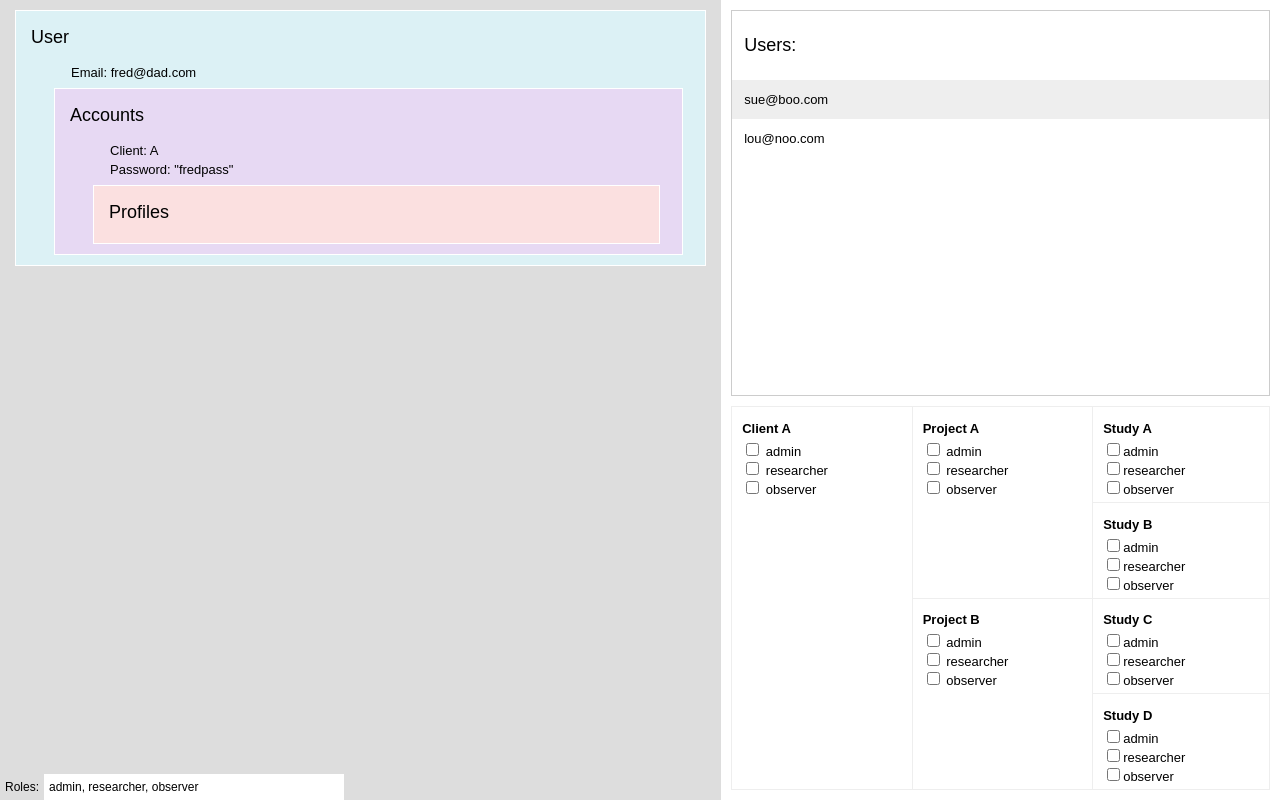
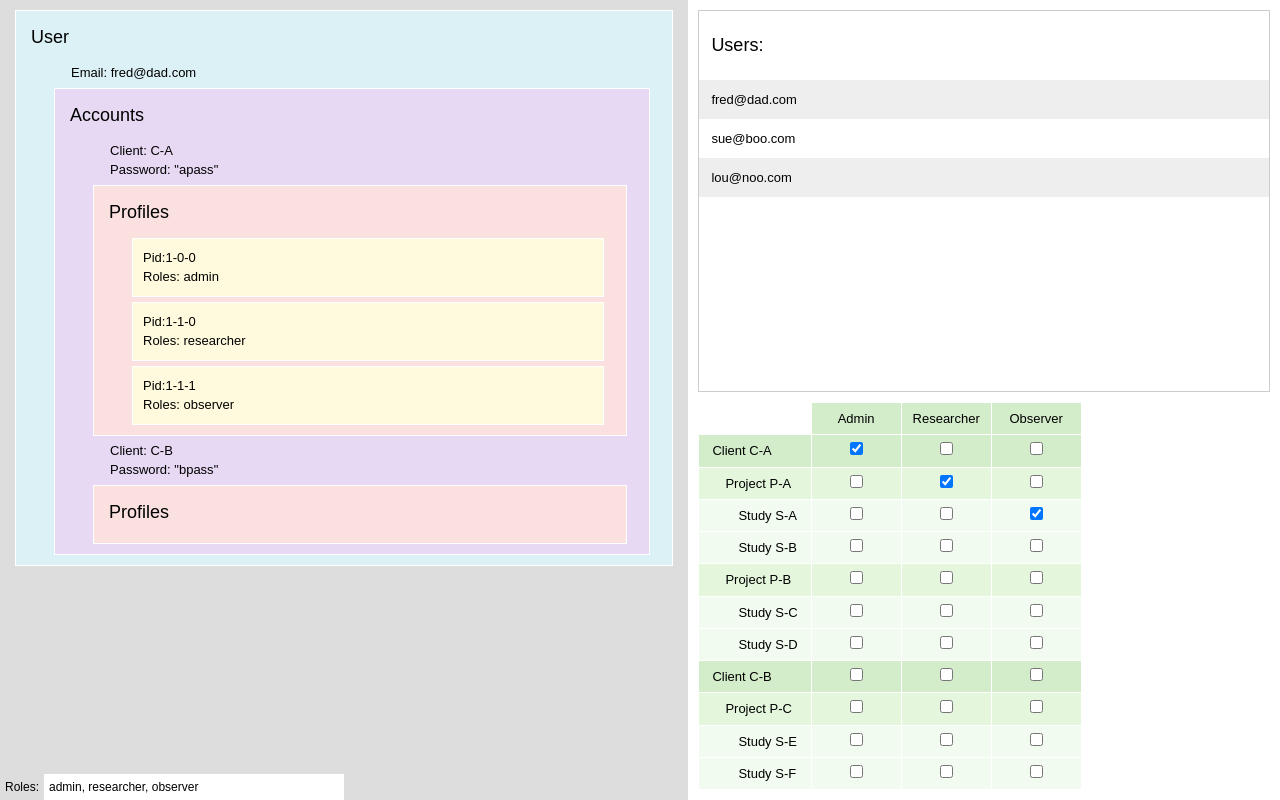
Before and after one commit to chubishere/dacl, a React (Create React App) app: page / in a window 1280 px wide. Built offline with nearby package versions, Linux system fonts and the light colour scheme.

Commit message:
add vertical Acl

```diff
--- /dev/null
+++ b/src/AclVertical.css
@@ -0,0 +1,38 @@
+.acl-vertical td {
+	line-height: 2.25;
+	border: 1px solid white;
+}
+
+.acl-vertical td:not(:first-child) {
+	text-align: center;
+	min-width: 90px;
+}
+
+.acl-vertical td:first-child {
+	padding-right: 1em;
+}
+
+.acl-vertical__roles td:not(:first-child),
+.acl-vertical__client td {
+	background-color: #d3ecca;
+}
+
+.acl-vertical__project td {
+	background-color: #e4f7dd;
+}
+
+.acl-vertical__study td {
+	background-color: #f2fbef;
+}
+
+.acl-vertical__client td:first-child {
+	padding-left: 1em;
+}
+
+.acl-vertical__project td:first-child {
+	padding-left: 2em;
+}
+
+.acl-vertical__study td:first-child {
+	padding-left: 3em;
+}
--- /dev/null
+++ b/src/AclVertical.js
@@ -0,0 +1,82 @@
+import React, { Component } from 'react';
+import _ from 'lodash';
+import './AclVertical.css';
+
+class AclVertical extends Component {
+
+  render() {
+    return (
+			<div className="acl-vertical">
+				<table>
+
+					{this.renderRoles(this.props.roles)}
+
+					{this.renderClients(this.props.user.clients)}
+
+				</table>
+			</div>
+		);
+	}
+
+	renderRoles(roles){
+		return (
+			<thead>
+				<tr className="acl-vertical__roles">
+					<td></td>
+					{roles.map( (r) =>
+					<td>{_.upperFirst(r)}</td>
+					)}
+				</tr>
+			</thead>
+		)
+	}
+
+	renderClients(clients){
+		return (
+			<tbody>
+				{this.flattenAcl(clients).map( (i) =>
+					<tr
+						key={i.type+'-'+i.name}
+						className={'acl-vertical__'+i.type}
+						>
+						<td>{_.upperFirst(i.type)} {_.upperFirst(i.name)}</td>
+						{this.props.roles.map( (r) =>
+						<td key={r}>
+							<input type="checkbox"
+								onClick={this.props.onRoleChange.bind(this, this.props.user.email, i.name, i.type, r)}
+								checked={this.props.lookup(this.props.user.email, i.name, i.type, r)}
+							/>
+						</td>
+						)}
+					</tr>
+				)}
+			</tbody>
+		)
+	}
+
+	flattenAcl(clients){
+		let acl = [];
+		clients.forEach( (c) => {
+			acl.push({
+				name:  c.name,
+				type:  'client',
+			});
+			c.projects.forEach( (p) => {
+				acl.push({
+					name:  p.name,
+					type:  'project',
+				});
+				p.studies.forEach( (s) =>
+					acl.push({
+						name:  s.name,
+						type:  'study',
+					})
+				)
+			})
+		});
+		return acl
+	}
+
+}
+
+export default AclVertical;
--- a/src/App.js
+++ b/src/App.js
@@ -1,7 +1,7 @@
 import React, { Component } from 'react';
 import _ from 'lodash';
 import Graph from './Graph.js';
-import Acl from './Acl.js';
+import AclVertical from './AclVertical.js';
 import UsersList from './UsersList.js';
 import DataUsers from './DataUsers.js';
 import DataRoles from './DataRoles.js';
@@ -29,7 +29,8 @@ class App extends Component {
 
 				<div className="app__right">
 					<UsersList users={this.state.users} />
-					<Acl user={this.state.users[0]}
+					<AclVertical
+						user={this.state.users[0]}
 						roles={this.state.roles}
 						onRoleChange={this.onRoleChange.bind(this)}
 						lookup={this.lookup.bind(this)}
@@ -50,68 +51,83 @@ class App extends Component {
 		//this.setState(this.state);
 	}
 
-	onRoleChange(project, target, role){
+	//onRoleChange(project, target, role){
+	onRoleChange(userEmail, cpsName, cpsType, role){
 		// copy state
 		let state = JSON.parse( JSON.stringify( this.state ) );
 
-		// update state
-		let client = state.users[0].clients[0];
+		// find user
+		let user = _.find( state.users, (u) => u.email === userEmail );
+		if( !user ) return false;
 
-		if( target === 'client' ){
-			client.roles = (client.roles || []);
-			let index = client.roles.indexOf( role );
-			if( index === -1 ) {
-				client.roles.push( role );
-			}else{
-				client.roles.splice( index, 1 );
-			}
-			this.setState(state);
-			return;
+		let hasRole = (x) => ((x || {}).roles || []).indexOf( role ) > -1;
+		var target;
+
+		// find client
+		if( cpsType === 'client' ){
+			target = user.clients.filter( (c) => c.name === cpsName )[0] || target;
 		}
 
-		let p = _.findIndex( client.projects, (o) => o.title === project );
-
-		if( target === 'project' ){
-			client.projects[p].roles = (client.projects[p].roles || []);
-			let index = client.projects[p].roles.indexOf( role );
-			if( index === -1 ) {
-				client.projects[p].roles.push( role );
-			}else{
-				client.projects[p].roles.splice( index, 1 );
-			}
-			this.setState(state);
-			return;
+		// find project
+		if( cpsType === 'project' ){
+			let clientMatched;
+			let projectMatched;
+			user.clients.forEach( (c) => {
+				target = c.projects.filter( (p) => p.name === cpsName )[0] || target;
+			});
 		}
 
-		let s = _.findIndex( client.projects[p].studies, (o) => o.title === target )
-		let r = client.projects[p].studies[s].roles;
-		let rIndex = r.indexOf( role );
-		if( rIndex >= 0 ) { 			//if role exists, remove it
-			r.splice( rIndex, 1 );
-		}else{ 										//otherwise add it
-			r.push( role );
+		// find study
+		if( cpsType === 'study' ){
+			let clientMatched;
+			let projectMatched;
+			user.clients.forEach( (c) => {
+				c.projects.forEach( (p) => {
+					target = p.studies.filter( (s) => s.name === cpsName )[0] || target;
+				})
+			});
+		}
+
+		if( !target ) return;
+		if( hasRole(target) ){
+			target.roles.splice( target.roles.indexOf(role), 1 );
+		}else{
+			target.roles = target.roles || [];
+			target.roles.splice( target.roles.push(role) );
 		}
 
 		this.setState(state);
 	}
 
-	lookup(project, target, role){
-		var c = this.state.users[0].clients[0];
-		if( target === 'client' ){
-			return (c.roles || [] ).indexOf( role ) > -1;
+	lookup(userEmail, cpsName, cpsType, role) {
+
+		let user = _.find( this.state.users, (u) => u.email === userEmail );
+		if( !user ) return false;
+
+		let client, project, study;
+
+		let hasRole = (x) => ((x || {}).roles || []).indexOf( role ) > -1;
+
+		if( cpsType === 'client' ) {
+			client = user.clients.filter( (x) => x.name === cpsName )[0] || client;
+			return hasRole(client);
 		}
 
-		if( project ) {
-			var p = _.find( c.projects, (o) => o.title === project );
+		if( cpsType === 'project' ) {
+			user.clients.forEach( (c) => {
+				project = c.projects.filter( (x) => x.name === cpsName )[0] || project;
+			});
+			return hasRole(project);
+		}
 
-			if( target === 'project' ){
-				return (p.roles || []).indexOf( role ) > -1;
-			} else {
-				var s = _.find( p.studies, (o) => o.title === target );
-				return s.roles.indexOf(role) !== -1;
-			}
+		if( cpsType === 'study' ) {
+			user.clients.forEach( (c) => {
+				c.projects.forEach( (p) => {
+					study = p.studies.filter( (x) => x.name === cpsName )[0] || study;
+				});
+			});
+			return hasRole(study);
 		}
-		return;
 	}
 
 	getRolesText(){
--- a/src/DataUsers.js
+++ b/src/DataUsers.js
@@ -4,26 +4,43 @@ export default [
 		clients: [
 			{
 				id: 1,
-				name: 'A',
-				password: 'fredpass',
+				name: 'C-A',
+				password: 'apass',
+				roles: ['admin'],
+				projects: [
+					{
+						id: 1,
+						name: 'P-A',
+						roles: ['researcher'],
+						studies: [
+							{ id: 1, name: 'S-A', roles: ['observer'] },
+							{ id: 2, name: 'S-B', roles: [] },
+						]
+					},
+					{
+						id: 2,
+						name: 'P-B',
+						roles: [],
+						studies: [
+							{ id: 1, name: 'S-C', roles: []},
+							{ id: 2, name: 'S-D', roles: []},
+						]
+					}
+				]
+			},
+			{
+				id: 2,
+				name: 'C-B',
+				password: 'bpass',
 				roles: [],
 				projects: [
 					{
 						id: 1,
-						title: 'A',
+						name: 'P-C',
 						roles: [],
 						studies: [
-							{ id: 1, title: 'A', roles: [] },
-							{ id: 2, title: 'B', roles: [] },
-						]
-					},
-					{
-						id: 2,
-						title: 'B',
-						roles: [],
-						studies: [
-							{ id: 1, title: 'C', roles: []},
-							{ id: 2, title: 'D', roles: []},
+							{ id: 1, name: 'S-E', roles: [] },
+							{ id: 2, name: 'S-F', roles: [] },
 						]
 					}
 				]
@@ -37,7 +54,7 @@ export default [
 			projects: [{
 				id: 1,
 				studies: [
-					{ id: 1, title: 'A', roles: ['admin'] }
+					{ id: 1, name: 'S-G', roles: ['admin'] }
 				]
 			}]
 		}]
@@ -49,7 +66,7 @@ export default [
 			projects: [{
 				id: 1,
 				studies: [
-					{ id: 1, title: 'A', roles: ['admin'] }
+					{ id: 1, name: 'S-H', roles: ['admin'] }
 				]
 			}]
 		}]
```
